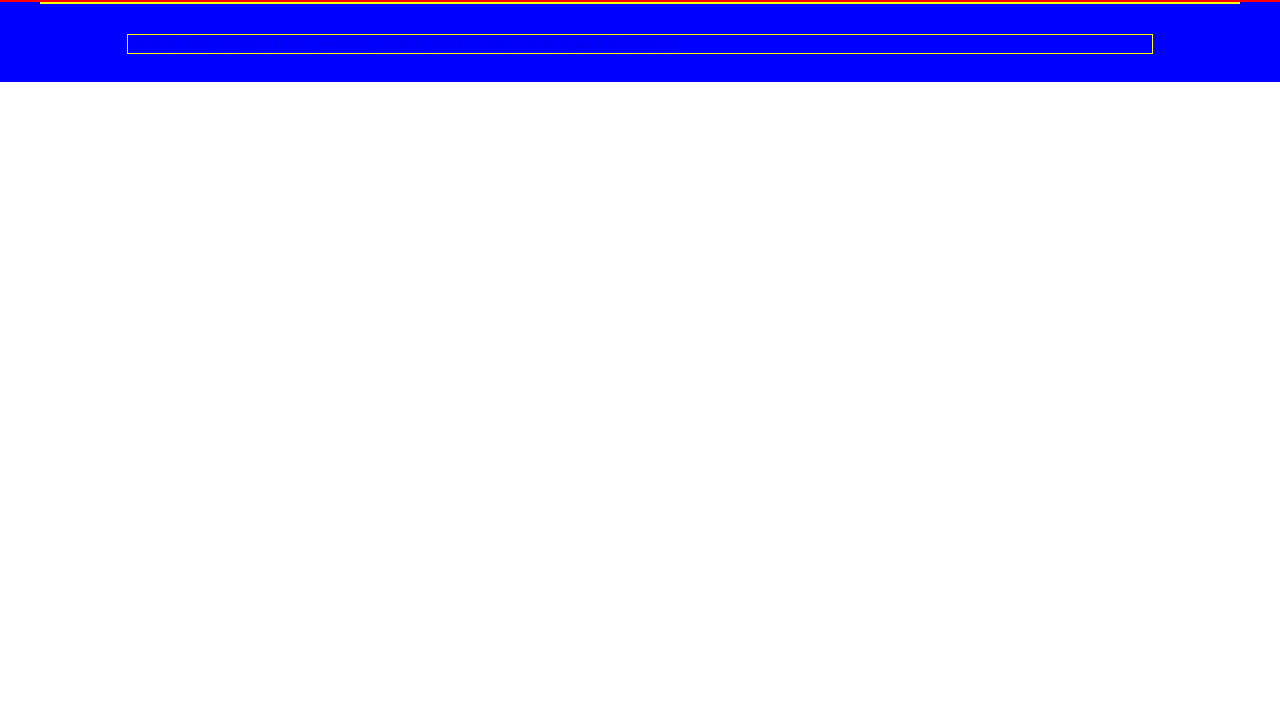
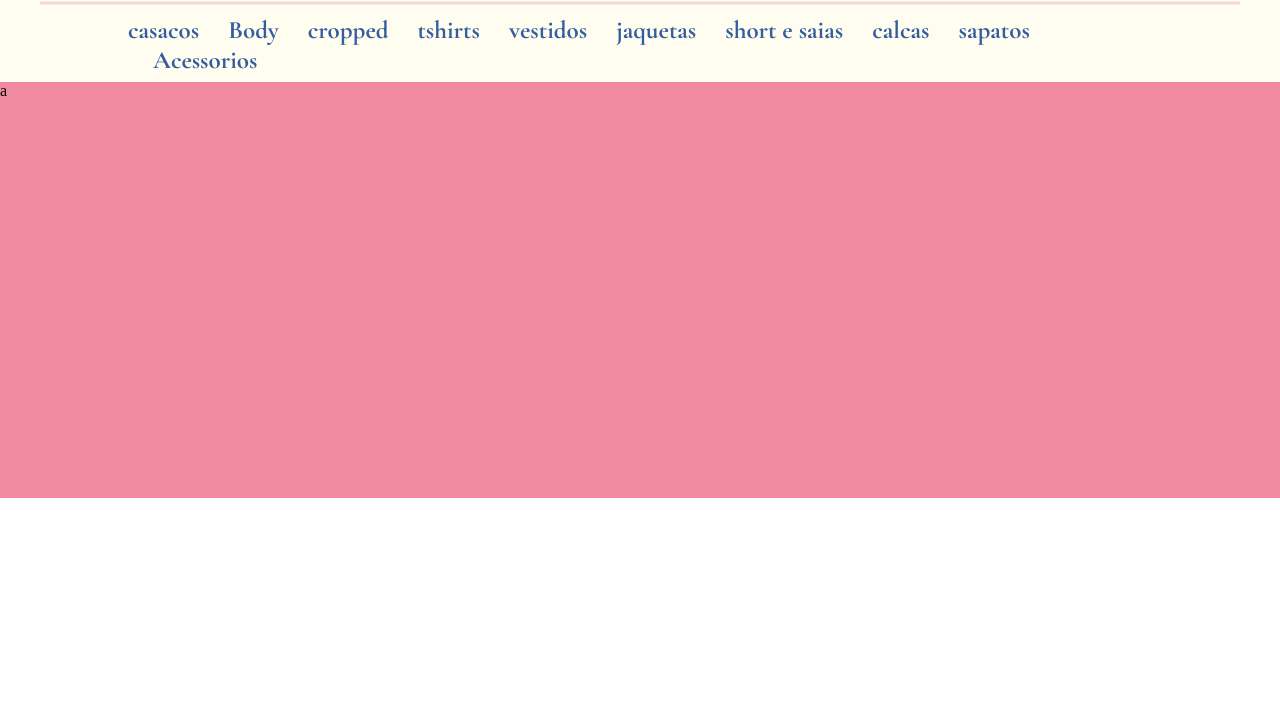
Before and after one commit to CaarlosRiian/BrazilianTrends, a plain HTML site: page index.html in a window 1280 px wide. Shown: the part 78-800 px from the top of the page. Drawn offline with nearby package versions, Linux system fonts and the light colour scheme; a web font is replaced by a local one.

Commit message:
header totalmente finalizado, versão para pc

```diff
--- a/css/index.css
+++ b/css/index.css
@@ -9,13 +9,12 @@
 }
 
 .header-background {
-    background-color: red;
+    background-color: #fffdf0;
     width: 100%;
     height: 5em;
 }
 
 .header-content {
-    border: 1px solid yellow;
     width: 80%;
     height: 50%;
 
@@ -31,6 +30,7 @@
     font-size: 35px;
     font-family: "Cormorant Garamond", serif;
     font-weight: 1000;
+    padding-left: 30px;
 }
 
 .input-search {
@@ -65,7 +65,6 @@
 }
 
 .section-account {
-    border: solid 1px yellow;
     width: 150px;
     height: 40px;
 
@@ -112,7 +111,6 @@
 }
 
 .section-card-items {
-    border: solid 1px yellow;
     width: 80px;
     height: 40px;
 
@@ -145,13 +143,13 @@
 .nav-background {
     width: 100%;
     height: 5em;
-    background-color: blue;
+    background-color: #fffdf0;
 }
 
 #h1_bruh {
     width: 1200px;
-    height: 2px;
-    background-color: yellow;
+    height: 3px;
+    background-color: #f4d9d2;
 
     position: relative;
     top: 1%;
@@ -162,11 +160,117 @@
 .nav-content {
     width: 80%;
 
-    border: solid 1px yellow;
     position: relative;
     top: 50%;
     left: 50%;
     transform: translate(-50%, -50%);
 }
 
+#a-nav-casacos {
+    color: #345d9e;
+    font-size: 25px;
+    font-family: "Cormorant Garamond", serif;
+    font-weight: 1000;
+    text-decoration: none;
+
+}
+
+#a-nav-body {
+    color: #345d9e;
+    font-size: 25px;
+    font-family: "Cormorant Garamond", serif;
+    font-weight: 1000;
+    text-decoration: none;
+    padding-left: 25px;
+
+}
+
+#a-nav-cropped {
+    color: #345d9e;
+    font-size: 25px;
+    font-family: "Cormorant Garamond", serif;
+    font-weight: 1000;
+    text-decoration: none;
+    padding-left: 25px;
+
+}
+
+#a-nav-tshirt {
+    color: #345d9e;
+    font-size: 25px;
+    font-family: "Cormorant Garamond", serif;
+    font-weight: 1000;
+    text-decoration: none;
+    padding-left: 25px;
+
+}
+
+#a-nav-dress {
+    color: #345d9e;
+    font-size: 25px;
+    font-family: "Cormorant Garamond", serif;
+    font-weight: 1000;
+    text-decoration: none;
+    padding-left: 25px;
+
+}
+
+#a-nav-jaquets {
+    color: #345d9e;
+    font-size: 25px;
+    font-family: "Cormorant Garamond", serif;
+    font-weight: 1000;
+    text-decoration: none;
+    padding-left: 25px;
+
+}
+
+#a-nav-shorts {
+    color: #345d9e;
+    font-size: 25px;
+    font-family: "Cormorant Garamond", serif;
+    font-weight: 1000;
+    text-decoration: none;
+    padding-left: 25px;
+
+}
+
+#a-nav-pants {
+    color: #345d9e;
+    font-size: 25px;
+    font-family: "Cormorant Garamond", serif;
+    font-weight: 1000;
+    text-decoration: none;
+    padding-left: 25px;
+
+}
+
+#a-nav-shoes {
+    color: #345d9e;
+    font-size: 25px;
+    font-family: "Cormorant Garamond", serif;
+    font-weight: 1000;
+    text-decoration: none;
+    padding-left: 25px;
+
+}
+
+#a-nav-accessories {
+    color: #345d9e;
+    font-size: 25px;
+    font-family: "Cormorant Garamond", serif;
+    font-weight: 1000;
+    text-decoration: none;
+    padding-left: 25px;
+
+}
+
 /* End Content Nav */
+
+/* Banner Content */
+.banner-background {
+    background-color: #f08aa0;
+    width: 100%;
+    height: 26em;
+}
+/* End of Banner Content */
--- a/index.html
+++ b/index.html
@@ -20,25 +20,30 @@
                 <a href="#" class="a-section-account">entrar/cadastrar</a>
             </div>
             <div class="section-card-items">
-                <img src="icons/header-icons/shopping-car.png" alt="shopping-car" class="icon-car">
-                <h3 class="quanty-items">0</h3>
+                <a href="#">
+                    <img src="icons/header-icons/shopping-car.png" alt="shopping-car" class="icon-car">
+                    <h3 class="quanty-items">0</h3>
+                </a>
             </div>
         </div>
     </div>
     <div class="nav-background">
         <h1 id="h1_bruh"></h1>
         <div class="nav-content">
-                <a href="#">casacos</a>
-                <a href="#">Body</a>
-                <a href="#">cropped</a>
-                <a href="#">tshirts</a>
-                <a href="#">vestidos</a>
-                <a href="#">jaquetas</a>
-                <a href="#">short e saias</a>
-                <a href="#">calcas</a>
-                <a href="#">sapatos</a>
-                <a href="#">Acessorios</a>
+                <a href="#" id="a-nav-casacos">casacos</a>
+                <a href="#" id="a-nav-body">Body</a>
+                <a href="#" id="a-nav-cropped">cropped</a>
+                <a href="#" id="a-nav-tshirt">tshirts</a>
+                <a href="#" id="a-nav-dress">vestidos</a>
+                <a href="#" id="a-nav-jaquets">jaquetas</a>
+                <a href="#" id="a-nav-shorts">short e saias</a>
+                <a href="#" id="a-nav-pants">calcas</a>
+                <a href="#" id="a-nav-shoes">sapatos</a>
+                <a href="#" id="a-nav-accessories">Acessorios</a>
         </div>
+    </div>
+    <div class="banner-background">
+        <p>a</p>
     </div>
 </body>
 </html>
```
Also changed, not shown: images/teste.png (added).
